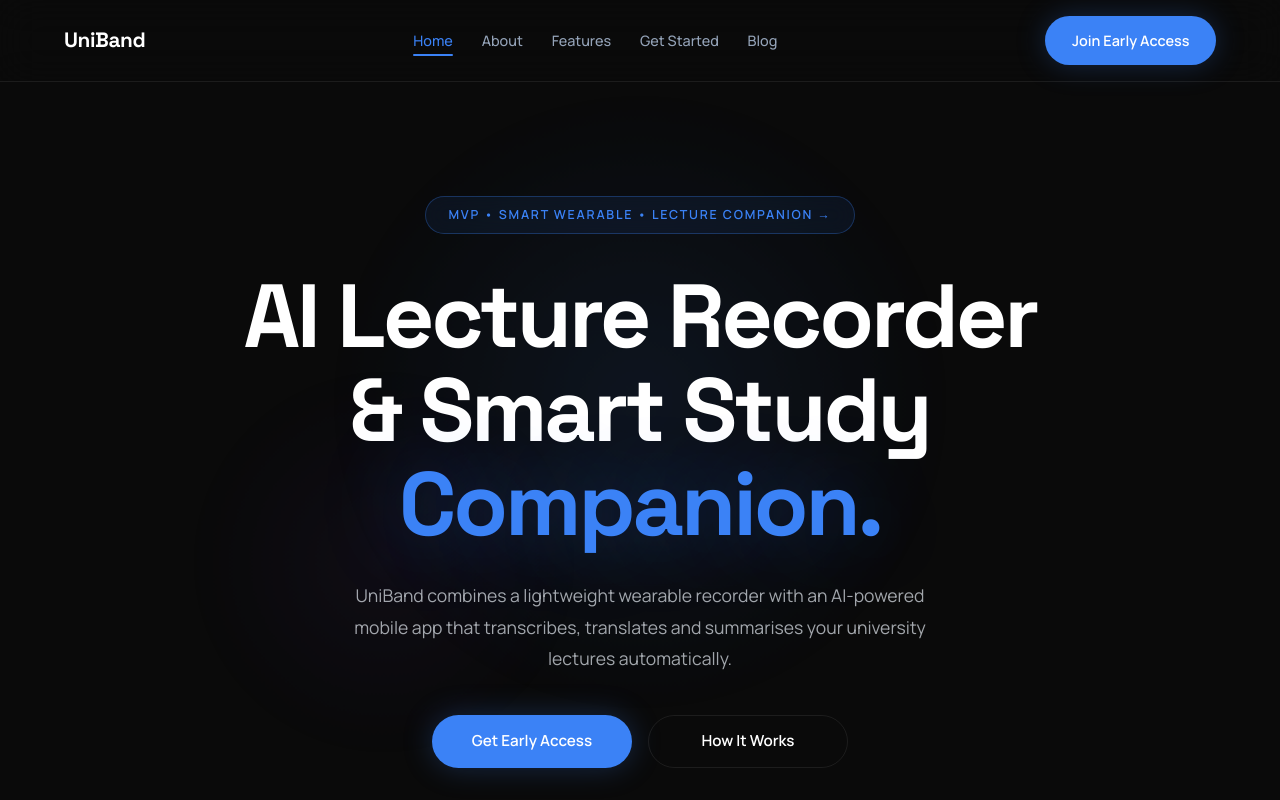
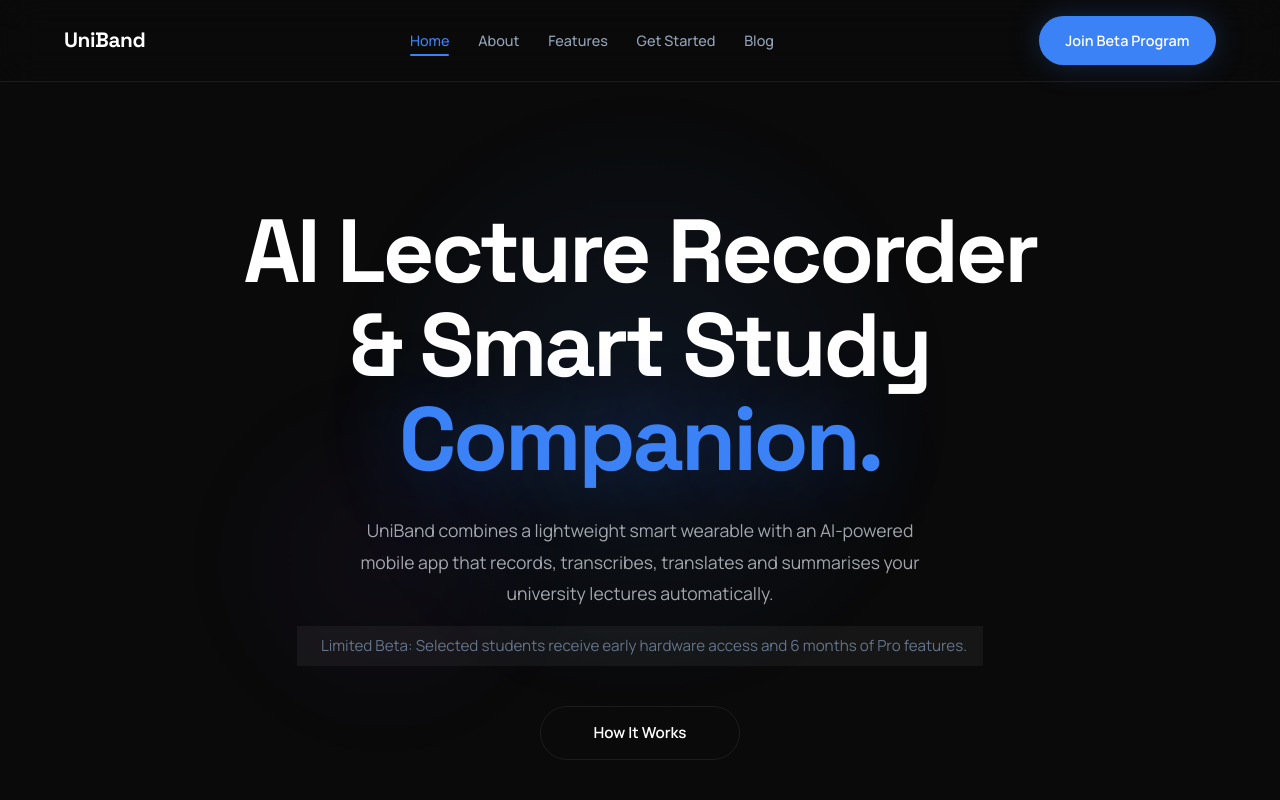
Before and after one commit to naflanawas/uniband, a React (Vite) app: page / in a window 1280 px wide. Shown: the top 800 px of the page. Built offline with nearby package versions, Linux system fonts and the light colour scheme.

Commit message:
Enhance hero section with new beta program details, updated video, and refined floating card animations.

```diff
--- a/src/App.css
+++ b/src/App.css
@@ -332,16 +332,13 @@
   -webkit-backdrop-filter: blur(16px);
   max-width: 260px;
   transition: all 0.4s ease;
-  animation: heroFadeUp 0.8s cubic-bezier(0.16, 1, 0.3, 1) forwards;
-  animation-delay: var(--anim-delay, 0s);
   opacity: 0;
-  transform: translateY(40px);
 }
 
 .hero-floating-card:hover {
   background: rgba(255, 255, 255, 0.08);
   border-color: rgba(59, 130, 246, 0.25);
-  transform: translateY(-4px);
+  transform: translateY(-4px) scale(1.02);
 }
 
 .floating-card-icon {
@@ -374,45 +371,94 @@
 .float-tl {
   top: 15%;
   left: 4%;
+  animation: heroFadeTL 1s cubic-bezier(0.16, 1, 0.3, 1) forwards var(--anim-delay, 0s),
+    floatA 8s ease-in-out 1.2s infinite;
 }
 
 .float-tr {
   top: 15%;
   right: 4%;
+  animation: heroFadeTR 1s cubic-bezier(0.16, 1, 0.3, 1) forwards var(--anim-delay, 0s),
+    floatB 8s ease-in-out 1.2s infinite;
 }
 
 .float-bl {
   bottom: 18%;
   left: 4%;
+  animation: heroFadeBL 1s cubic-bezier(0.16, 1, 0.3, 1) forwards var(--anim-delay, 0s),
+    floatB 8s ease-in-out 1.2s infinite;
 }
 
 .float-br {
   bottom: 18%;
   right: 4%;
-}
-
-/* Gentle floating animation after entrance */
-.hero-floating-card.float-tl,
-.hero-floating-card.float-br {
-  animation: heroFadeUp 0.8s cubic-bezier(0.16, 1, 0.3, 1) forwards,
-    floatA 6s ease-in-out 2s infinite;
-}
-
-.hero-floating-card.float-tr,
-.hero-floating-card.float-bl {
-  animation: heroFadeUp 0.8s cubic-bezier(0.16, 1, 0.3, 1) forwards,
-    floatB 6s ease-in-out 2s infinite;
-}
-
+  animation: heroFadeBR 1s cubic-bezier(0.16, 1, 0.3, 1) forwards var(--anim-delay, 0s),
+    floatA 8s ease-in-out 1.2s infinite;
+}
+
+/* Corner entrance animations */
+@keyframes heroFadeTL {
+  from {
+    opacity: 0;
+    transform: translate(-40px, -40px);
+  }
+
+  to {
+    opacity: 1;
+    transform: translate(0, 0);
+  }
+}
+
+@keyframes heroFadeTR {
+  from {
+    opacity: 0;
+    transform: translate(40px, -40px);
+  }
+
+  to {
+    opacity: 1;
+    transform: translate(0, 0);
+  }
+}
+
+@keyframes heroFadeBL {
+  from {
+    opacity: 0;
+    transform: translate(-40px, 40px);
+  }
+
+  to {
+    opacity: 1;
+    transform: translate(0, 0);
+  }
+}
+
+@keyframes heroFadeBR {
+  from {
+    opacity: 0;
+    transform: translate(40px, 40px);
+  }
+
+  to {
+    opacity: 1;
+    transform: translate(0, 0);
+  }
+}
+
+/* Organic floating animation after entrance */
 @keyframes floatA {
 
   0%,
   100% {
-    transform: translateY(0);
-  }
-
-  50% {
-    transform: translateY(-10px);
+    transform: translate(0, 0) rotate(0deg);
+  }
+
+  33% {
+    transform: translate(4px, -12px) rotate(1deg);
+  }
+
+  66% {
+    transform: translate(-4px, 6px) rotate(-1deg);
   }
 }
 
@@ -420,11 +466,15 @@
 
   0%,
   100% {
-    transform: translateY(0);
-  }
-
-  50% {
-    transform: translateY(10px);
+    transform: translate(0, 0) rotate(0deg);
+  }
+
+  33% {
+    transform: translate(-6px, 12px) rotate(-1deg);
+  }
+
+  66% {
+    transform: translate(6px, -6px) rotate(1deg);
   }
 }
 
--- a/src/App.jsx
+++ b/src/App.jsx
@@ -125,13 +125,13 @@
             to="/get-started"
             onClick={() => setMenuOpen(false)}
           >
-            Join Early Access
+            Join Beta Program
           </Link>
         </nav>
 
         {/* Desktop CTA (visible only on larger screens) */}
         <Link className="btn primary desktop-cta" to="/get-started">
-          Join Early Access
+          Join Beta Program
         </Link>
       </div>
     </header>
@@ -311,9 +311,7 @@
 
         {/* Center content with staggered animations */}
         <div className="hero-content">
-          <span className="hero-eyebrow hero-anim" style={{ '--anim-delay': '0.1s' }}>
-            MVP • Smart Wearable • Lecture Companion →
-          </span>
+
           <h1 className="hero-title hero-anim" style={{ '--anim-delay': '0.2s' }}>
             AI Lecture Recorder
             <br />
@@ -321,15 +319,13 @@
             <br />
             <span className="accent-word">Companion.</span>
           </h1>
-          <p className="hero-subtitle hero-anim" style={{ '--anim-delay': '0.4s' }}>
-            UniBand combines a lightweight wearable recorder with an AI-powered
-            mobile app that transcribes, translates and summarises your
-            university lectures automatically.
+          <p className="hero-subtitle hero-anim" style={{ '--anim-delay': '0.4s', marginBottom: '1rem' }}>
+            UniBand combines a lightweight smart wearable with an AI-powered mobile app that records, transcribes, translates and summarises your university lectures automatically.
           </p>
+          <div className="muted hero-anim" style={{ '--anim-delay': '0.45s', marginBottom: '2.5rem', fontSize: '0.95rem', background: 'rgba(255,255,255,0.05)', padding: '0.5rem 1rem', borderRadius: 'var(--radius)', display: 'inline-block' }}>
+            <span style={{ marginRight: '0.5rem' }}></span> Limited Beta: Selected students receive early hardware access and 6 months of Pro features.
+          </div>
           <div className="hero-actions hero-anim" style={{ '--anim-delay': '0.5s' }}>
-            <Link className="btn primary" to="/get-started">
-              Get Early Access
-            </Link>
             <Link className="btn ghost" to="/about">
               How It Works
             </Link>
@@ -412,7 +408,7 @@
               playsInline
               className="mission-video"
             >
-              <source src="/images/uni_hero.mp4" type="video/mp4" />
+              <source src="/images/Storyboard 3.mp4" type="video/mp4" />
             </video>
             <div className="video-overlay-glow" />
           </div>
@@ -505,6 +501,7 @@
           </div>
         </div>
       </section>
+
 
       {/* ── 8. Image row (dark) ── */}
       <section className="image-row-section">
```
Also changed, not shown: 1 other file (tests, documents, lock files or other folders).
